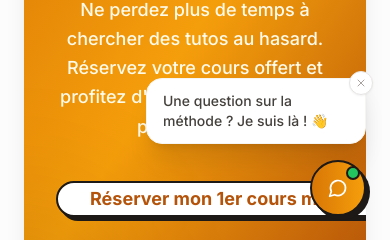
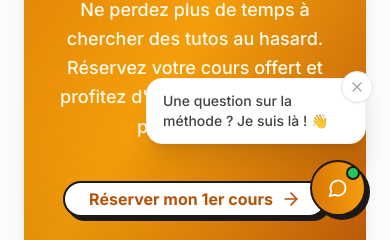
Before and after one commit to moisur/courstrompette, a Next.js app: page /blog in a window 390 px wide. Shown: the part 604-844 px from the top of the page. Built offline with nearby package versions, Linux system fonts and the light colour scheme.

Commit message:
fix: mobile menu scroll lock, chatbot duplicate, button overflow

```diff
--- a/package.json
+++ b/package.json
@@ -24,6 +24,7 @@
     "@radix-ui/react-switch": "^1.1.2",
     "@radix-ui/react-tabs": "^1.1.0",
     "@radix-ui/react-toast": "^1.2.2",
+    "@tonejs/midi": "^2.0.28",
     "@vercel/analytics": "^1.5.0",
     "canvas-confetti": "^1.9.3",
     "class-variance-authority": "^0.7.0",
--- a/src/app/page.tsx
+++ b/src/app/page.tsx
@@ -1,23 +1,18 @@
 'use client'
 
 import Cours from "@/components/cours"
-import Chatbot from "@/components/Chatbot"
-// No longer need GoogleReviewsDisplay import here
+// Chatbot is already rendered in layout.tsx - no need to duplicate here
 
 export default function Home() {
   return (
     <main className="relative min-h-screen">
       <meta name="google-site-verification" content="jBElafHqU3eAux7x5QbUblWVpm3kVEjzME6ZKlXzglU" />
       <meta
-          name="trustpilot-one-time-domain-verification-id"
-          content="54137254-11d5-43e0-8675-77ebb324d3b0"
-        />
+        name="trustpilot-one-time-domain-verification-id"
+        content="54137254-11d5-43e0-8675-77ebb324d3b0"
+      />
       <div className="z-0">
         <Cours /> {/* Cours component now contains the reviews */}
-      </div>
-      {/* The separate reviews section is removed */}
-      <div className="z-50">
-        <Chatbot />
       </div>
     </main>
   )
--- a/src/components/BlogCTA.tsx
+++ b/src/components/BlogCTA.tsx
@@ -29,10 +29,10 @@ export default function BlogCTA() {
 
                 <ConfettiButton
                     onClick={openModal}
-                    className="inline-flex items-center bg-white text-amber-700 font-bold py-4 px-8 rounded-full border-2 border-stone-900 shadow-[4px_4px_0px_0px_rgba(28,25,23,1)] hover:shadow-[6px_6px_0px_0px_rgba(28,25,23,1)] transition-all duration-300 transform hover:-translate-y-1 text-lg group"
+                    className="inline-flex items-center justify-center bg-white text-amber-700 font-bold py-4 px-6 md:px-8 rounded-full border-2 border-stone-900 shadow-[4px_4px_0px_0px_rgba(28,25,23,1)] hover:shadow-[6px_6px_0px_0px_rgba(28,25,23,1)] transition-all duration-300 transform hover:-translate-y-1 text-base md:text-lg group max-w-full"
                 >
-                    Réserver mon 1er cours maintenant
-                    <ArrowRight className="ml-2 w-5 h-5 transition-transform group-hover:translate-x-1" />
+                    <span className="text-center">Réserver mon 1er cours</span>
+                    <ArrowRight className="ml-2 w-5 h-5 flex-shrink-0 transition-transform group-hover:translate-x-1" />
                 </ConfettiButton>
 
                 <p className="mt-6 text-sm text-amber-100/80">
--- a/src/components/Chatbot.tsx
+++ b/src/components/Chatbot.tsx
@@ -213,30 +213,19 @@ export default function Chatbot() {
     <div className="fixed bottom-6 right-6 z-[60] max-w-[calc(100vw-2rem)] w-full sm:w-auto flex flex-col items-end">
 
       {/* Invitation Bubble */}
-      <AnimatePresence>
       {!isOpen && messages.length === 0 && !isInvitationDismissed && (
-          <motion.div
-            initial={{ opacity: 0, y: 20, scale: 0.8 }}
-            animate={{ opacity: 1, y: 0, scale: 1 }}
-            exit={{ opacity: 0, scale: 0.8 }}
-            transition={{ delay: 2, duration: 0.5 }}
-            className="mb-4 bg-white px-4 py-3 rounded-2xl rounded-tr-sm shadow-xl border border-stone-100 max-w-[220px] relative group/invitation"
+        <div className="mb-4 bg-white px-4 py-3 rounded-2xl rounded-tr-sm shadow-xl border border-stone-100 max-w-[220px] relative">
+          <button
+            onClick={() => setIsInvitationDismissed(true)}
+            className="absolute -top-2 -right-2 w-8 h-8 bg-white border border-stone-200 rounded-full flex items-center justify-center text-stone-400 hover:text-stone-900 hover:border-stone-900 shadow-sm z-20"
           >
-            <button
-              onClick={(e) => {
-                e.stopPropagation();
-                setIsInvitationDismissed(true);
-              }}
-              className="absolute -top-2 -right-2 w-6 h-6 bg-white border border-stone-200 rounded-full flex items-center justify-center text-stone-400 hover:text-stone-900 hover:border-stone-900 shadow-sm transition-all z-20"
-            >
-              <X className="w-3 h-3" />
+            <X className="w-4 h-4" />
           </button>
           <p className="text-sm text-stone-700 font-medium pr-2">
             Une question sur la méthode ? Je suis là ! 👋
           </p>
-          </motion.div>
+        </div>
       )}
-      </AnimatePresence>
 
       <AnimatePresence>
         {!isOpen && (
--- a/src/components/Header.tsx
+++ b/src/components/Header.tsx
@@ -37,6 +37,26 @@ export default function Header({ menuItems }: HeaderProps) {
     window.addEventListener('scroll', handleScroll)
     return () => window.removeEventListener('scroll', handleScroll)
   }, [])
+
+  // Lock body scroll when mobile menu is open (iOS-compatible fix)
+  useEffect(() => {
+    if (isMenuOpen) {
+      const scrollY = window.scrollY
+      document.body.style.position = 'fixed'
+      document.body.style.top = `-${scrollY}px`
+      document.body.style.left = '0'
+      document.body.style.right = '0'
+    } else {
+      const scrollY = document.body.style.top
+      document.body.style.position = ''
+      document.body.style.top = ''
+      document.body.style.left = ''
+      document.body.style.right = ''
+      if (scrollY) {
+        window.scrollTo(0, parseInt(scrollY) * -1)
+      }
+    }
+  }, [isMenuOpen])
 
   const closeMenu = () => {
     setIsMenuOpen(false)
@@ -116,9 +136,9 @@ export default function Header({ menuItems }: HeaderProps) {
 
         {/* 2. CENTER: NAVIGATION LINKS */}
         <ul className={`
-          fixed md:static inset-0 bg-white md:bg-transparent flex-col md:flex-row items-center justify-center gap-8
+          fixed md:static inset-0 z-[100] bg-white md:bg-transparent flex-col md:flex-row items-center justify-center gap-8
           ${isMenuOpen ? 'flex' : 'hidden md:flex'}
-          transition-all duration-300 md:ml-auto md:mr-auto
+          md:transition-all md:duration-300 md:ml-auto md:mr-auto md:z-auto
         `}>
           {/* Mobile Close Button */}
           <li className="md:hidden absolute top-6 right-6">
```
Also changed, not shown: 1 other file (tests, documents, lock files or other folders). Lines whose indentation alone changed are shown as unchanged.
